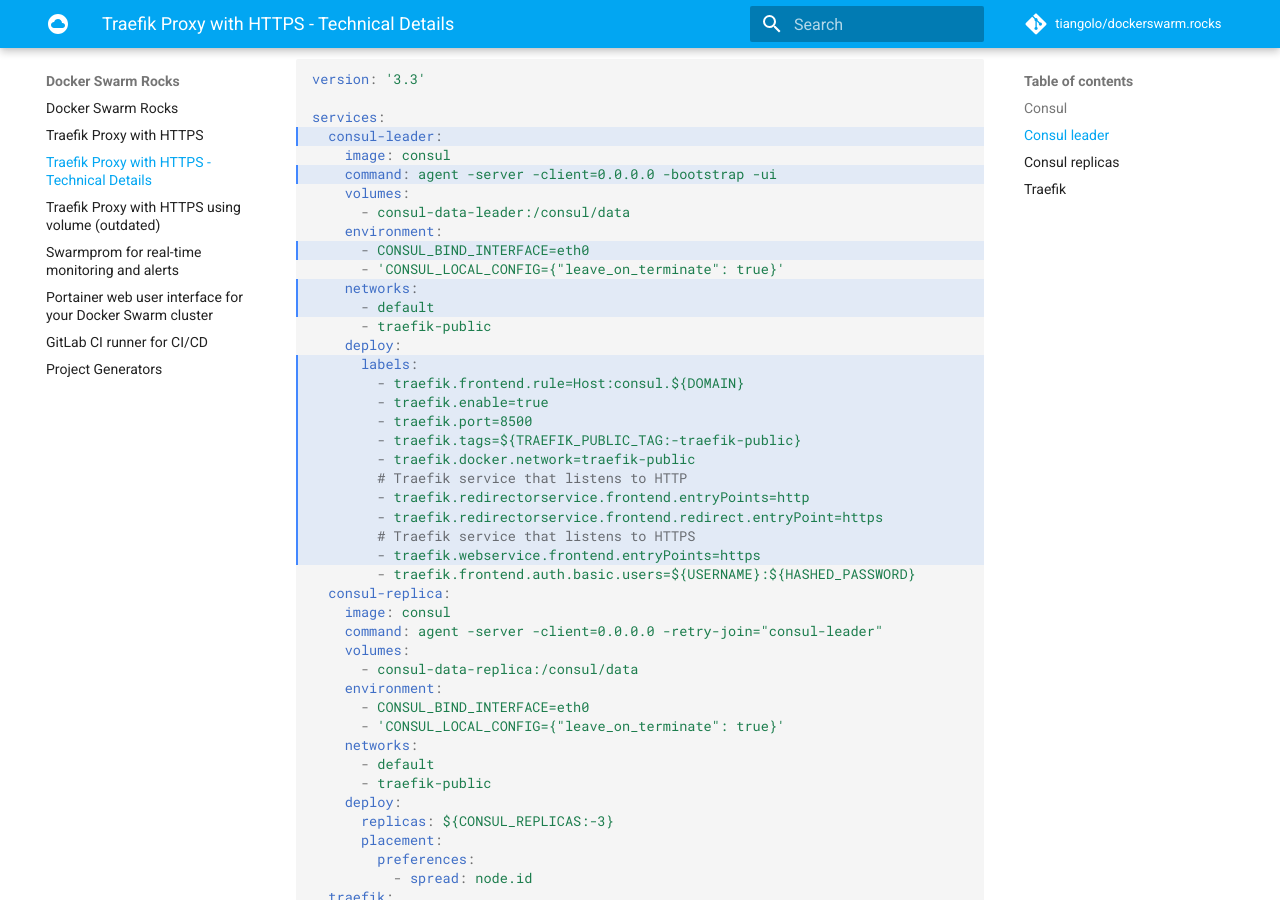
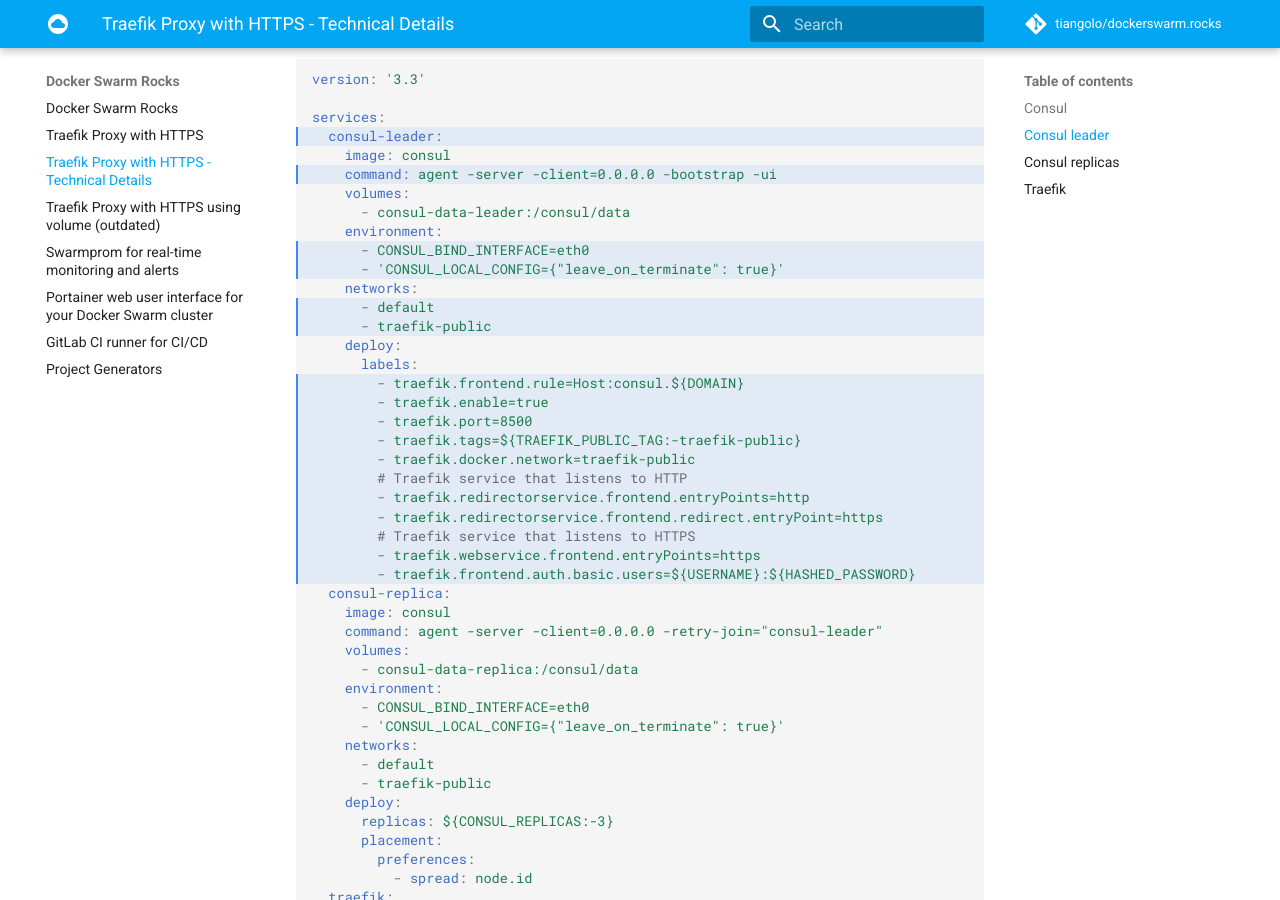
Before and after one commit to tiangolo/dockerswarm.rocks, an MkDocs documentation site: the page built from docs/traefik-technical-details.md, in a window 1280 px wide and 900 px high, scrolled down 1764 px. Built offline with MkDocs 1.6.1 and Material for MkDocs 9.7.7, drawn with Linux system fonts in a browser that asks for light colours; comment, search, counter and statistics services are not loaded.

Commit message:
:bug: Update docs for Distributed Traefik

````diff
--- a/docs/traefik-technical-details.md
+++ b/docs/traefik-technical-details.md
@@ -34,7 +34,7 @@
 * `traefik.webservice.frontend.entryPoints=https`: make the web UI listen and serve on HTTPS.
 * `traefik.frontend.auth.basic.users=${USERNAME}:${HASHED_PASSWORD}`: enable basic auth, so that not everyone can access your Traefik web dashboard, it uses the username and password created above.
 
-```YAML hl_lines="4 6 10 12 13 16 17 18 19 20 21 22 23 24 25 26"
+```YAML hl_lines="4 6 10 11 13 14 17 18 19 20 21 22 23 24 25 26 27"
 {!traefik.yml!}
 ```
 
@@ -58,7 +58,7 @@
 
 That way, all the Consul instances will be able to communicate and synchronize.
 
-```YAML hl_lines="27 29 38 41"
+```YAML hl_lines="28 30 40 43"
 {!traefik.yml!}
 ```
 
@@ -106,6 +106,6 @@
 
 Technically, Traefik and Consul could just use the network `traefik-public` to communicate, to store configurations, HTTPS certificates, etc. But it's more explicit what each network does having the intra-stack `default` network declared too.
 
-```YAML hl_lines="45 46 48 51 55 57 67 69 70 77 72 73 74 75 76 77 78 79 80 81 82 83 84 85 86 87 89 90 99 100"
+```YAML hl_lines="47 48 50 53 57 59 69 71 72 73 74 75 76 77 78 79 80 81 82 83 84 85 86 87 88 89 91 92 100 101"
 {!traefik.yml!}
 ```
````
Also changed, not shown: docs/traefik.md (+7 -7 lines).
